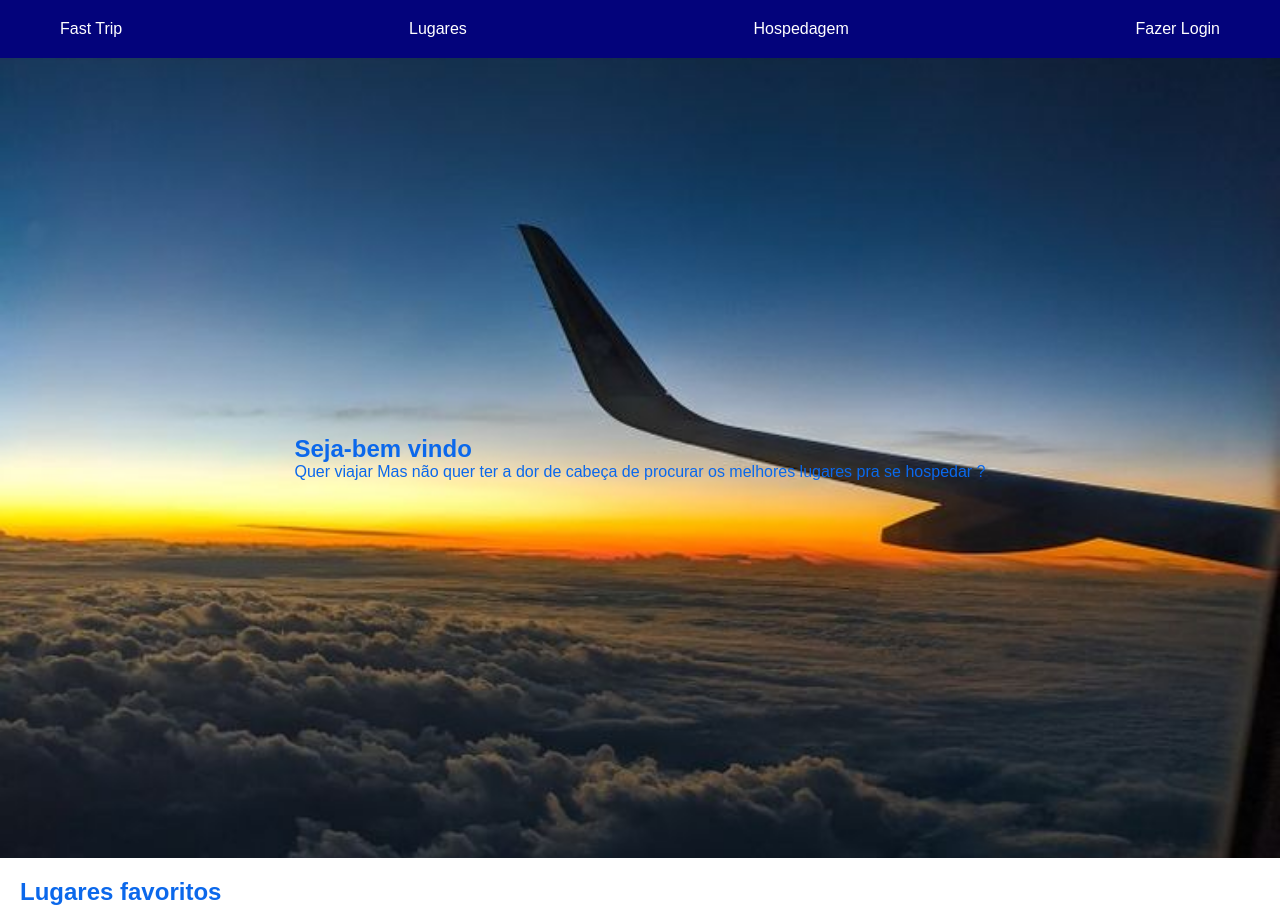
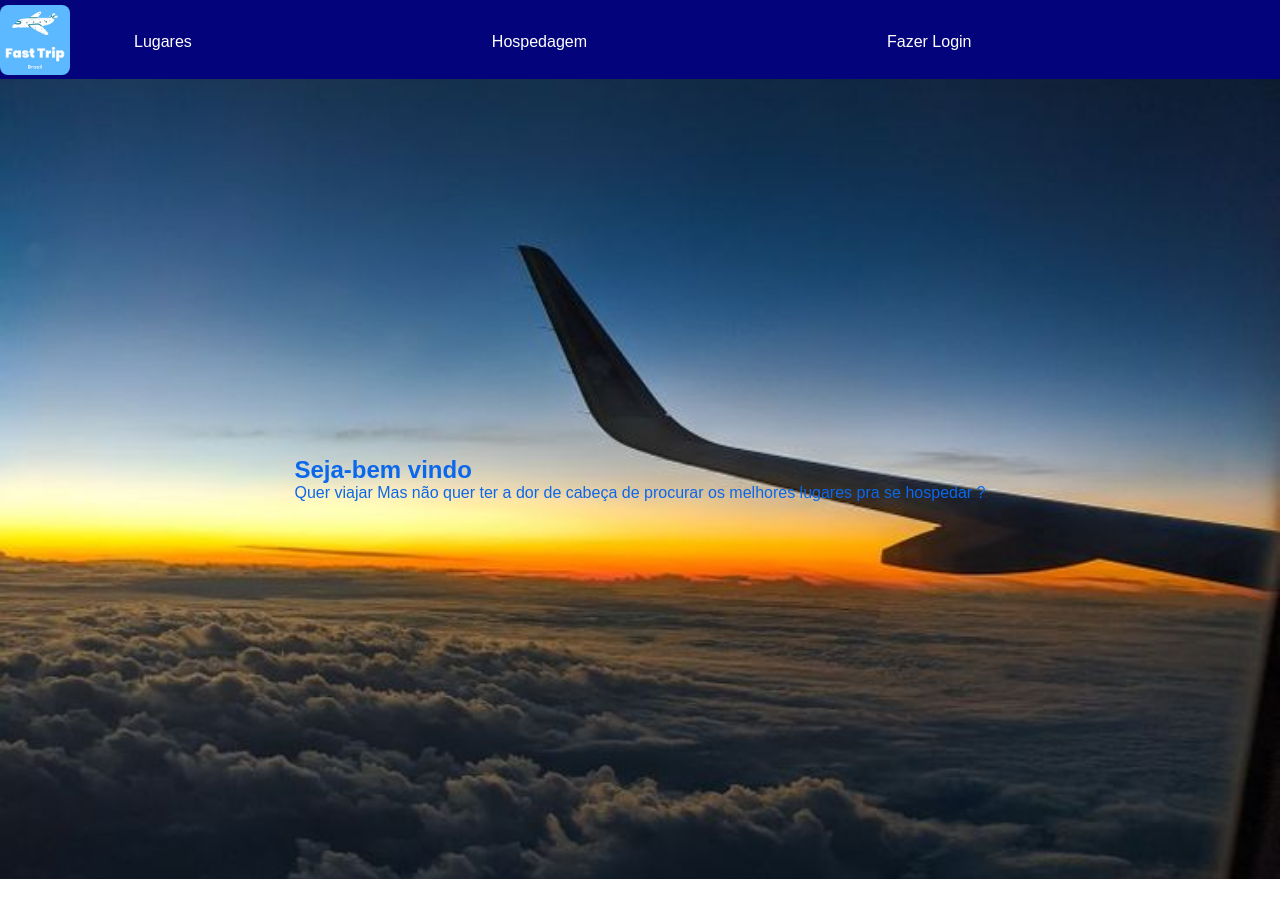
Before and after one commit to AsafeCruz14/projeto_trip_brazil, a plain HTML site: page index.html in a window 1280 px wide. Shown: the top 922 px of the page. Drawn offline with Linux system fonts and the light colour scheme.

Commit message:
entrega de trabalho parcial

```diff
--- a/index.html
+++ b/index.html
@@ -8,6 +8,7 @@
   <meta name="description" content="Site para você encontrar a melhor viagem da sua vida!">
   <title>Trip Brazil</title>
   <link rel="stylesheet" href="./styles/index.css">
+  <link rel="stylesheet" href="./styles/global.css">
 </head>
 
 <body>
@@ -15,12 +16,14 @@
    <div class="container">
 
   <!-- MENU -->
-  <header>
-    <nav class="menu">
+  <header >
+    <!-- <nav > -->
+      <a href="index.html"><img src="settings/Preview (1).png" alt="" class="imagem"></a>
+
       <ul class="menu-navbar">
-        <li id="logo">
+        <!-- <li >
           <a href="index.html">Fast Trip</a>
-        </li>
+        </li> -->
         <li>
           <a href="lugares.html">Lugares</a>
         </li>
@@ -32,7 +35,7 @@
         </li>
 
       </ul>
-    </nav>
+    <!-- </nav> -->
   </header>
 
   <!-- inicio da pagina -->
@@ -53,7 +56,7 @@
     <!-- artigo-->
     <section>
 
-      <h2 class="titulos">Lugares favoritos</h2>
+      <h2 class="tituloFav">Lugares favoritos</h2>
       <ul class="lugares">
         <li>
 
--- /dev/null
+++ b/styles/global.css
@@ -0,0 +1,43 @@
+header {
+    display: flex;
+    align-items: center;
+
+    column-gap: 64px;
+    width: 100%;
+    max-width: 1440px;
+    padding-top: 5px;
+    background-color: #03037b;
+    color: white;
+}
+
+header img {
+    width: 70px;
+    height: auto;
+
+}
+
+
+
+.menu-navbar {
+    display: flex;
+   align-items: center;
+   column-gap: 300px;
+   list-style: none;
+   justify-content: end;
+}
+
+
+
+
+a {
+    color: white;
+    text-decoration: none;
+}
+
+
+footer{
+    background-color: #03037b;
+    color: white;
+    display: flex;
+    justify-content: center;
+}
--- a/styles/hospedagens.css
+++ b/styles/hospedagens.css
@@ -21,6 +21,7 @@ ul {
 img{
     width: 200px;
     height: 200px;
+    border-radius: 5px;
 
 }
 
@@ -31,10 +32,12 @@ a {
 
 .tituloPrincipal {
     color: #0b68eb;
+    padding: 20px 20px 5px 20px;
 }
 
 .titulos {
     color: #0b68eb;
+    padding: 5px 5px 10px 10px ;
 }
 
 .lugares {
--- a/styles/index.css
+++ b/styles/index.css
@@ -6,39 +6,23 @@
 }
 
 
-.menu {
-    background-color: #03037b;
-    color: white;
-}
 
-.menu-navbar {
-    display: flex;
-    justify-content: space-between;
-    list-style-type: none;
-    align-items: center;
-    text-align: center;
-    max-width: 1200px;
-    margin: auto;
-    padding:  20px;
-}
-
-
-
-
-a {
-    color: white;
-    text-decoration: none;
-}
 
 .tituloPrincipal{
     color: #0b68eb;
+
+}
+
+.tituloFav {
+    color: #0b68eb;
+    padding: 40px 20px 20px 20px;
 }
 
 .titulos {
 
-    padding-top: 20px;
+
     color: #0b68eb;
-    padding-left: 20px;
+    padding: 1px 5px 20px 1px;
 }
 
 .lugares {
@@ -61,6 +45,7 @@ a {
 img {
     width: 200px;
     height: 200px;
+    border-radius: 8px;
 }
 
 form {
@@ -70,10 +55,3 @@ form {
    left: 300px;
    background-color: #0b68eb    ;
 }
-
-footer{
-    background-color: #03037b;
-    color: white;
-    display: flex;
-    justify-content: center;
-}
--- a/styles/login.css
+++ b/styles/login.css
@@ -22,3 +22,24 @@ a {
     color: white;
     text-decoration: none;
 }
+
+.formulario{
+    display: flex;
+    align-items: center;
+    justify-items: center;
+}
+
+form {
+    height: 400px;
+    width: 400px;
+    background-color: blue;
+    display: flex;
+    align-items: center;
+    justify-items: center;
+    padding: 5px 5px 5px 5px;
+    border-radius: 3px;
+}
+
+img {
+    border-radius: 5px;
+}
--- a/styles/lugares.css
+++ b/styles/lugares.css
@@ -21,6 +21,7 @@ ul {
 img {
     width: 200px;
     height: 200px;
+    border-radius: 5px;
 }
 
 a {
@@ -31,15 +32,15 @@ a {
 
 .tituloPrincipal {
     color: #0b68eb;
+    padding: 20px 20px 5px 20px;
+}
+
+.tituloP {
+    padding: 5px 20px 5px 20px;
+    color: #0b68eb;
 }
 
 .titulos {
     color: #0b68eb;
+    padding: 5px 5px 10px 10px ;
 }
-
-footer{
-    background-color: #03037b;
-    color: white;
-    display: flex;
-    justify-content: center;
-}
```
Also changed, not shown: hospedagens.html (+11 -8 lines), login.html (+9 -7 lines), lugares.html (+10 -9 lines), settings/Preview (1).png (added).
